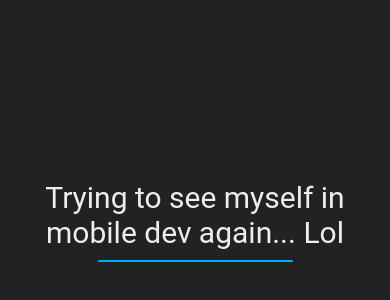
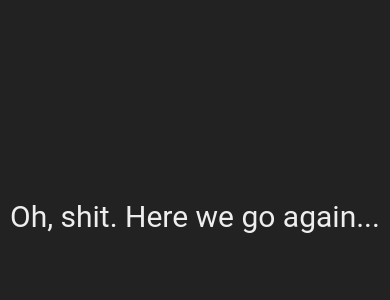
Before and after one commit to olesh0/sat-predictor-mobile, a React Native app: screen / in a window 390 px wide. Shown: the part 206-506 px from the top of the page. Built offline with nearby package versions, Linux system fonts and the light colour scheme.

Commit message:
final joke before real dev begin

```diff
--- a/App.js
+++ b/App.js
@@ -4,8 +4,7 @@ import { StyleSheet, Text, View } from 'react-native';
 export default function App() {
   return (
     <View style={styles.container}>
-      <Text style={styles.mainText}>Trying to see myself in mobile dev again... Lol</Text>
-      <View style={styles.bottomLine} />
+      <Text style={styles.mainText}>Oh, shit. Here we go again...</Text>
     </View>
   );
 }
```
